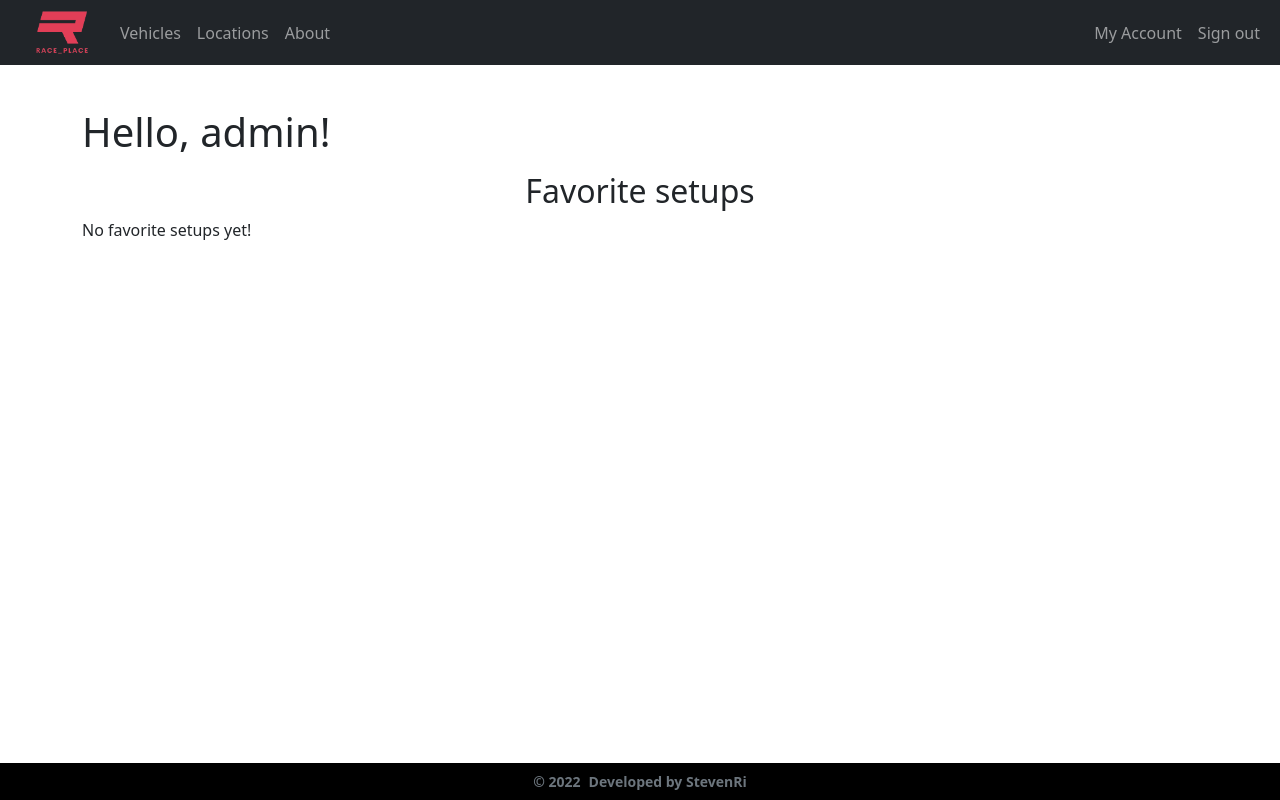
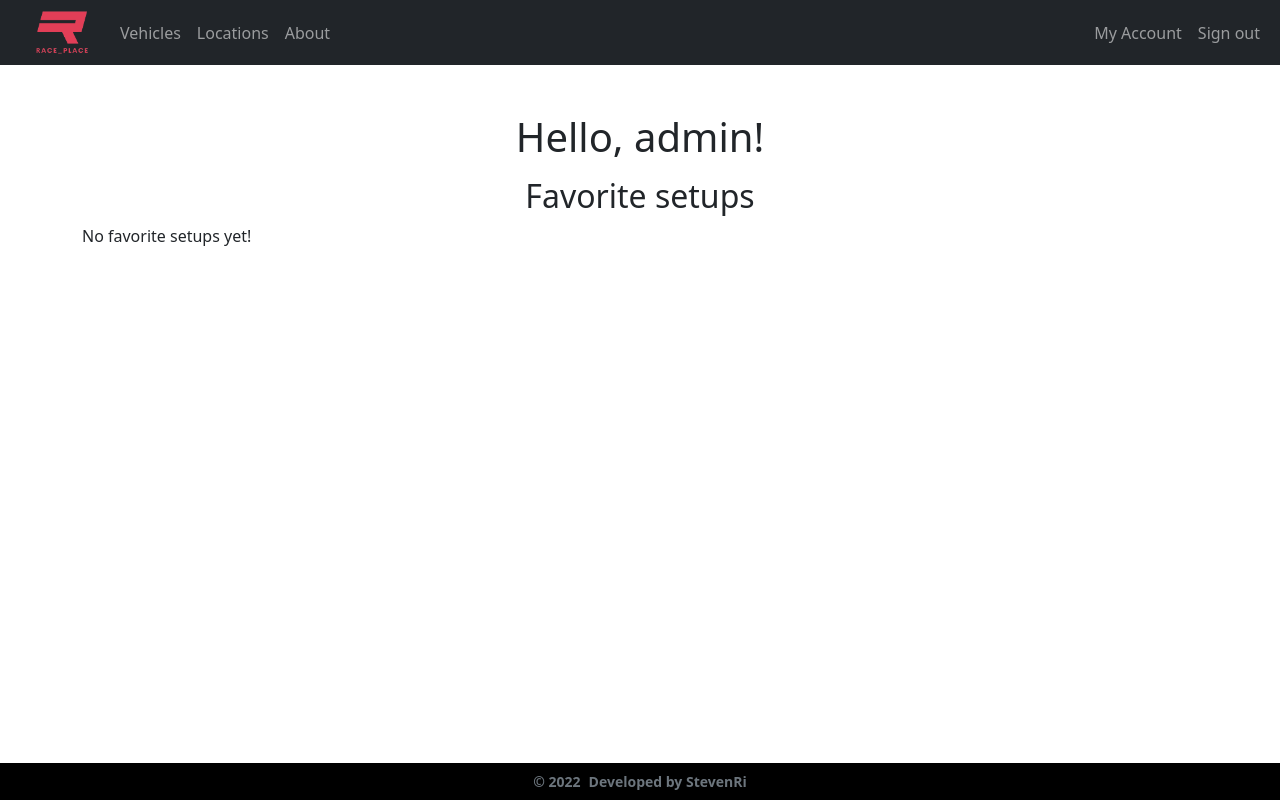
Before and after one commit to StevenRis/CS50-Final-Project, a Flask app: page /account in a window 1280 px wide. Run offline with Flask 2, Linux system fonts and the light colour scheme; a user stored in the database is signed in; data comes from the database, SQL or seed files in the repository; both versions use the stored data as it was after the commit.

Commit message:
refactor: fix bg img of home page; add flash message to account page

```diff
--- a/app.py
+++ b/app.py
@@ -102,7 +102,8 @@ def show_fav_setups(model, location):
 
     else:
         # Get
-        return redirect("/account")
+        flash('There is no such setup!')
+        return redirect("/apology")
 
 
 
--- a/static/sass/_index.scss
+++ b/static/sass/_index.scss
@@ -1,18 +1,16 @@
 .hero {
-    position: relative;
-    width: 100%;
-    height: 94vh;
-    background-color: $black;
+    display: flex;
+    flex: 1 1 auto;
+    flex-direction: column;
     background-image: url(/static/images/background/main-mobile.jpg);
     background-position: center;
     background-repeat: no-repeat;
     background-size: cover;
 
-    .hero-title {
+        .hero-title {
         position: absolute;
-        top: 5%;
+        top: 20%;
         left: 52%;
-        margin-top: 10px;
         transform: translate(-50%);
         z-index: 2;
     }
@@ -29,7 +27,6 @@
         .hero-title {
             top: 10%;
             left: 70%;
-            width: 220px;
             margin-top: 50px;
         }
     }
--- a/static/sass/style.scss
+++ b/static/sass/style.scss
@@ -8,21 +8,25 @@
 @import 'apology';
 
 html, body {
-    height: 100%;
+    margin: 0;
+    padding: 0;
+}
+
+nav {
+    z-index: 99;
 }
 
 .wrapper-container {
+    height: 100vh;
+}
+
+.wrapper-container, .main, .content {
     display: flex;
     flex-direction: column;
-    min-height: 100%;
 }
 
-.main {
+.main, .content {
     flex: 1 1 auto;
-}
-
-footer, #content {
-    display: none;
 }
 
 .footer {
@@ -36,7 +40,3 @@ footer, #content {
         text-decoration: none;
     }
 }
-
-#content {
-    margin-top: 60px;
-}
--- a/templates/account.html
+++ b/templates/account.html
@@ -6,7 +6,7 @@
 
 {% block main %}
     <div class="container">
-        <div class="user-data pt-5">
+        <div class="user-data pt-5 text-center">
             <h1>Hello, {{ username }}!</h1>
         </div>
         <div class="container-fluid mt-3">
--- a/templates/layout.html
+++ b/templates/layout.html
@@ -22,7 +22,7 @@
   <body>
     <div class="wrapper-container">
       <header class="header">
-        <nav class="navbar fixed-top navbar-expand-sm bg-dark navbar-dark">
+        <nav class="navbar navbar-expand-sm bg-dark navbar-dark">
           <div class="container-fluid">
             <a class="nav-link active" href="/">
               <img src="{{ url_for('static', filename='images/logo/raceplace_logo.png') }}" alt="Logo race place" style="width: 100px" class="rounded-pill">
@@ -31,7 +31,6 @@
               <span class="navbar-toggler-icon"></span>
             </button>
             <div class="collapse navbar-collapse" id="collapsibleNavbar">
-
               <!-- Check user is logged in -->
               {% if session["user_id"] %}
               <ul class="navbar-nav">
@@ -45,7 +44,6 @@
                   <a class="nav-link" href="{{ url_for('about') }}">About</a>
                 </li>
               </ul>
-
               <ul class="navbar-nav ms-auto">
                 <li class="nav-item">
                   <a class="nav-link" href="{{ url_for('account') }}">My Account</a>
@@ -54,9 +52,7 @@
                   <a class="nav-link" href="{{ url_for('logout')}}">Sign out</a>
                 </li>
               </ul>
-
               {% else %}
-
               <ul class="navbar-nav">
                 <li class="nav-item">
                   <a class="nav-link" href="{{ url_for('cars')}}">Vehicles</a>
@@ -76,25 +72,23 @@
                   <a class="nav-link" href="{{ url_for('login') }}">Sign In</a>
                 </li>
               </ul>
-
               {% endif %}
             </div>
           </div>
         </nav>
-
+        <div>
+          {% if get_flashed_messages() %}
+          <div class="alert alert-primary mb-0 text-center" role="alert">
+            {{ get_flashed_messages() | join(" ") }}
+          </div>
+          {% endif %}
+        </div>
       </header>
-
       <main class="main">
         <div id="loading" class="container-fluid text-center">
           <div class="spinner-border"></div>
         </div>
-        <div id="content">
-          {% if get_flashed_messages() %}
-          <div class="alert alert-primary mb-0 text-center flash-message" role="alert">
-            {{ get_flashed_messages() | join(" ") }}
-          </div>
-          {% endif %}
-
+        <div class="content">
           {% block main %}{% endblock %}
         </div>
         <div class="goTopButton">
@@ -102,7 +96,6 @@
           <div class="bar2"></div>
         </div>
       </main>
-
       <footer class="footer small text-muted">
         <div class="d-flex align-items-center justify-content-center py-2">
           <div class="d-flex">
```
Also changed, not shown: static/css/style.css (+15 -18 lines), database.db, static/css/compressed/style.min.css, 2 other files.
